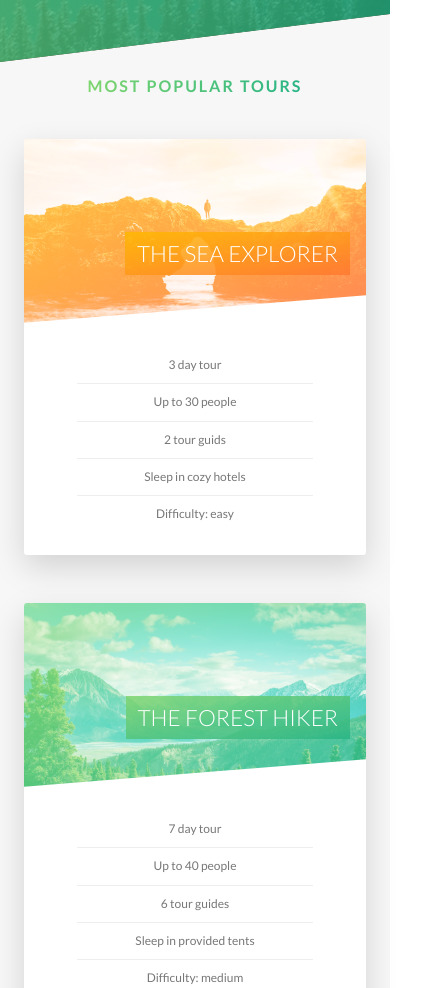
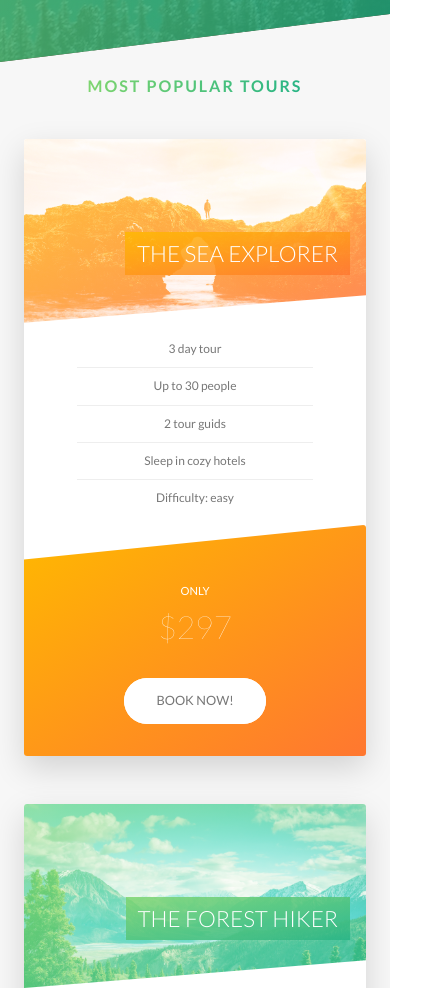
Before and after one commit to niall-m/natours, a website: page index.html in a window 390 px wide. Shown: the part 2640-3628 px from the top of the page, 424 px wide, since content can reach past the window. Drawn offline with Linux system fonts and the light colour scheme.

Commit message:
more media queries

```diff
--- a/sass/components/_card.scss
+++ b/sass/components/_card.scss
@@ -178,4 +178,48 @@
     font-size: 6rem;
     font-weight: 100;
   }
+
+  @include respond(tab-port) {
+    // functionality
+    height: auto;
+    border-radius: 3px;
+    background-color: $color-white;
+    box-shadow: 0 1.5rem 4rem rgba($color-black, 0.15);
+
+    &__side {
+      height: auto;
+      position: relative;
+      box-shadow: none;
+
+      &--back {
+        transform: rotateY(0);
+        clip-path: polygon(0 15%, 100% 0%, 100% 100%, 0% 100%);
+      }
+    }
+
+    &:hover &__side--front {
+      transform: rotateY(0);
+    }
+
+    &__details {
+      padding: 1rem 3rem;
+    }
+
+    &__call-to-action {
+      position: relative;
+      top: 0;
+      left: 0;
+      transform: translate(0);
+      width: 100%;
+      padding: 7rem 4rem 4rem 4rem;
+    }
+
+    &__price-box {
+      margin-bottom: 3rem;
+    }
+
+    &__price-value {
+      font-size: 4rem;
+    }
+  }
 }
--- a/sass/components/_form.scss
+++ b/sass/components/_form.scss
@@ -15,6 +15,10 @@
     width: 90%;
     display: block;
     transition: all 0.3s;
+
+    @include respond(tab-port) {
+      width: 100%;
+    }
 
     &:focus {
       outline: none;
@@ -49,6 +53,11 @@
   &__radio-group {
     width: 49%;
     display: inline-block;
+
+    @include respond(tab-port) {
+      width: 100%;
+      margin-bottom: 2rem;
+    }
   }
 
   &__radio-input {
--- a/sass/components/_popup.scss
+++ b/sass/components/_popup.scss
@@ -26,6 +26,10 @@
   &__left {
     width: 33.333%;
     display: table-cell;
+
+    @include respond(phone) {
+      display: none;
+    }
   }
 
   &__right {
--- a/sass/components/_story.scss
+++ b/sass/components/_story.scss
@@ -7,6 +7,16 @@
   padding: 6rem 6rem 6rem 9rem;
   font-size: 1.6rem;
   transform: skewX(-12deg);
+
+  @include respond(tab-port) {
+    width: 100%;
+    padding: 4rem;
+    padding-left: 7rem;
+  }
+
+  @include respond(phone) {
+    transform: skewX(0);
+  }
 
   &__shape {
     width: 15rem;
@@ -19,6 +29,10 @@
     transform: translateX(-3rem) skewX(12deg);
     position: relative;
     overflow: hidden;
+
+    @include respond(phone) {
+      transform: translateX(-3rem) skewX(0);
+    }
   }
 
   &__img {
@@ -30,6 +44,10 @@
 
   &__text {
     transform: skewX(12deg);
+
+    @include respond(phone) {
+      transform: skewX(0);
+    }
   }
 
   &__caption {
--- a/sass/pages/_home.scss
+++ b/sass/pages/_home.scss
@@ -70,10 +70,37 @@
   border-radius: 3px;
   box-shadow: 0 1.5rem 4rem rgba($color-black, 0.25);
 
-  height: 50rem;
+  @include respond(tab-land) {
+    background-image: linear-gradient(
+        105deg,
+        rgba($color-white, 0.9) 0%,
+        rgba($color-white, 0.9) 65%,
+        transparent 65%
+      ),
+      url(../img/nat-10.jpg);
+    background-size: cover;
+  }
+
+  @include respond(tab-port) {
+    background-image: linear-gradient(
+        to right,
+        rgba($color-white, 0.9) 0%,
+        rgba($color-white, 0.9) 100%
+      ),
+      url(../img/nat-10.jpg);
+    background-size: cover;
+  }
 
   &__form {
     width: 50%;
     padding: 6rem;
+
+    @include respond(tab-land) {
+      width: 65%;
+    }
+
+    @include respond(tab-port) {
+      width: 100%;
+    }
   }
 }
```
Also changed, not shown: css/style.css.
